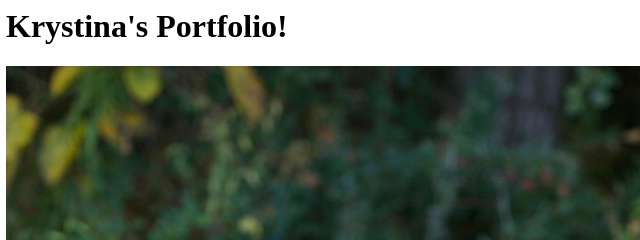
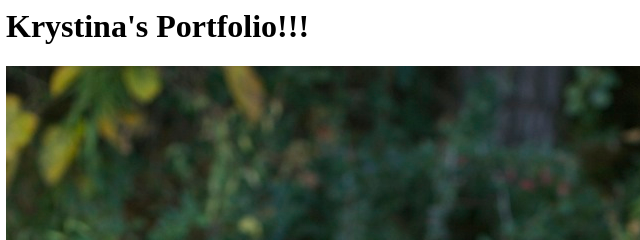
Before and after one commit to krystinarace/krystinarace.github.io, a plain HTML site: page index.html in a window 1280 px wide. Shown: the top 240 px of the page, 2-642 px from the left. Drawn offline with Linux system fonts and the light colour scheme.

Commit message:
Update index.html

```diff
--- a/index.html
+++ b/index.html
@@ -1,4 +1,4 @@
 <html>
-    <h1>Krystina's Portfolio!</h1>
+    <h1>Krystina's Portfolio!!!</h1>
     <img src="./Race.jpg" />
 </html>
```
